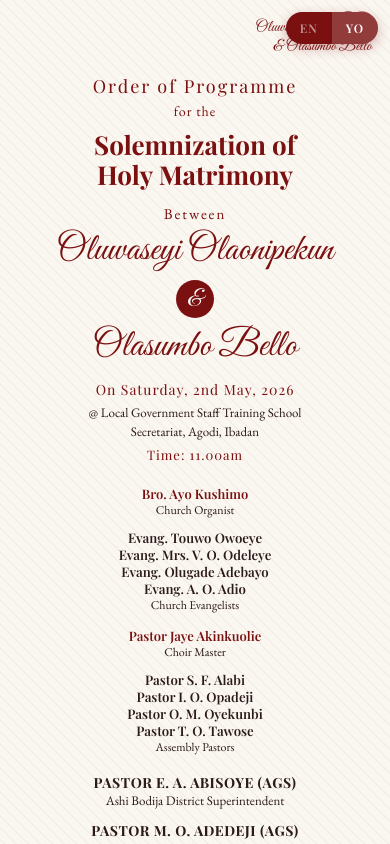
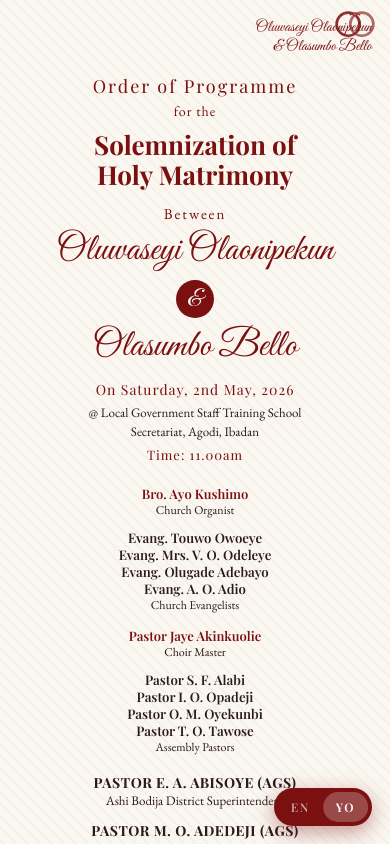
Before and after one commit to Sumbo-B/placeholder, a plain HTML site: page index.html in a window 390 px wide. Both pictures are taken after a click on the button "Switch language". Shown: the top 844 px of the page. Drawn offline with nearby package versions, Linux system fonts and the light colour scheme; a web font is replaced by a local one.

Commit message:
Polish language toggle: bottom-right, sliding knob, snap transition, scroll fade

```diff
--- a/index.html
+++ b/index.html
@@ -576,31 +576,52 @@
         .lang-toggle {
           display: inline-flex;
           position: fixed;
-          top: 12px;
-          right: 12px;
+          bottom: 18px;
+          right: 18px;
           z-index: 100;
           background: var(--red);
           border: none;
           border-radius: 999px;
-          padding: 0;
+          padding: 4px;
           font-family: "Playfair Display", serif;
           font-size: 12px;
           font-weight: 600;
-          letter-spacing: 1px;
+          letter-spacing: 1.5px;
           color: white;
-          box-shadow: 0 4px 12px rgba(122, 16, 16, 0.3);
-          overflow: hidden;
+          box-shadow: 0 6px 20px rgba(122, 16, 16, 0.4);
           cursor: pointer;
+          transition: opacity 0.45s ease, transform 0.45s ease;
+        }
+        .lang-toggle .lang-knob {
+          position: absolute;
+          top: 4px;
+          left: 4px;
+          width: calc(50% - 4px);
+          height: calc(100% - 8px);
+          background: rgba(255, 255, 255, 0.24);
+          border-radius: 999px;
+          transition: transform 0.45s cubic-bezier(0.34, 1.56, 0.64, 1);
+          pointer-events: none;
+        }
+        body[data-lang="yo"] .lang-toggle .lang-knob {
+          transform: translateX(100%);
         }
         .lang-toggle .lang-opt {
-          padding: 8px 14px;
+          position: relative;
+          z-index: 1;
+          padding: 7px 13px;
           background: transparent;
-          color: rgba(255, 255, 255, 0.55);
-          transition: background 0.2s, color 0.2s;
+          color: rgba(255, 255, 255, 0.6);
+          transition: color 0.35s ease;
         }
         .lang-toggle .lang-opt.active {
-          background: rgba(255, 255, 255, 0.18);
           color: white;
+        }
+
+        /* Fade out toggle while user is scrolling */
+        body.is-scrolling .lang-toggle {
+          opacity: 0.18;
+          transform: scale(0.92) translateY(4px);
         }
 
         body[data-lang="en"] [data-lang="yo"] {
@@ -608,6 +629,41 @@
         }
         body[data-lang="yo"] [data-lang="en"] {
           display: none;
+        }
+
+        /* Thanos snap: blur + dissolve out, then materialize back in */
+        @keyframes snapOut {
+          0% {
+            opacity: 1;
+            filter: blur(0) saturate(1);
+            transform: translateY(0) scale(1);
+          }
+          100% {
+            opacity: 0;
+            filter: blur(10px) saturate(0.3);
+            transform: translateY(-14px) scale(1.04);
+          }
+        }
+        @keyframes snapIn {
+          0% {
+            opacity: 0;
+            filter: blur(10px) saturate(0.3);
+            transform: translateY(14px) scale(0.96);
+          }
+          100% {
+            opacity: 1;
+            filter: blur(0) saturate(1);
+            transform: translateY(0) scale(1);
+          }
+        }
+        body[data-lang="en"].snapping-out [data-lang="en"],
+        body[data-lang="yo"].snapping-out [data-lang="yo"] {
+          animation: snapOut 0.42s
+            cubic-bezier(0.55, 0.08, 0.68, 0.53) forwards;
+        }
+        body[data-lang="en"].snapping-in [data-lang="en"],
+        body[data-lang="yo"].snapping-in [data-lang="yo"] {
+          animation: snapIn 0.55s cubic-bezier(0.16, 1, 0.3, 1) forwards;
         }
 
         /* When one column is hidden, the remaining one fills */
@@ -833,6 +889,7 @@
   </head>
   <body data-lang="en">
     <button class="lang-toggle" type="button" aria-label="Switch language">
+      <span class="lang-knob" aria-hidden="true"></span>
       <span class="lang-opt active" data-set-lang="en">EN</span
       ><span class="lang-opt" data-set-lang="yo">YO</span>
     </button>
@@ -2350,36 +2407,73 @@
         });
       })();
 
-      // Language toggle
+      // Language toggle with Thanos-snap transition + scroll fade
       (function () {
         var body = document.body;
         var toggle = document.querySelector(".lang-toggle");
         if (!toggle) return;
+
+        // Restore stored preference (no animation on initial load)
         var stored = null;
         try {
           stored = localStorage.getItem("programme-lang");
         } catch (e) {}
-        if (stored === "en" || stored === "yo") setLang(stored);
-
+        if (stored === "en" || stored === "yo") {
+          body.dataset.lang = stored;
+          syncButton(stored);
+        }
+
+        var animating = false;
         toggle.addEventListener("click", function (e) {
+          if (animating) return;
           var target = e.target.closest("[data-set-lang]");
-          if (!target) {
-            // Toggle when clicking the pill background
-            setLang(body.dataset.lang === "en" ? "yo" : "en");
-            return;
-          }
-          setLang(target.dataset.setLang);
+          var next = target
+            ? target.dataset.setLang
+            : body.dataset.lang === "en"
+            ? "yo"
+            : "en";
+          setLang(next);
         });
 
         function setLang(lang) {
-          body.dataset.lang = lang;
+          if (body.dataset.lang === lang) return;
+          animating = true;
+          syncButton(lang); // pill knob slides immediately
+
+          body.classList.add("snapping-out");
+          window.setTimeout(function () {
+            body.classList.remove("snapping-out");
+            body.dataset.lang = lang;
+            body.classList.add("snapping-in");
+            try {
+              localStorage.setItem("programme-lang", lang);
+            } catch (e) {}
+            window.setTimeout(function () {
+              body.classList.remove("snapping-in");
+              animating = false;
+            }, 560);
+          }, 420);
+        }
+
+        function syncButton(lang) {
           toggle.querySelectorAll(".lang-opt").forEach(function (opt) {
             opt.classList.toggle("active", opt.dataset.setLang === lang);
           });
-          try {
-            localStorage.setItem("programme-lang", lang);
-          } catch (e) {}
-        }
+        }
+
+        // Fade toggle while scrolling, restore after a short idle window
+        var scrollTimer;
+        window.addEventListener(
+          "scroll",
+          function () {
+            body.classList.add("is-scrolling");
+            window.clearTimeout(scrollTimer);
+            scrollTimer = window.setTimeout(function () {
+              body.classList.remove("is-scrolling");
+            }, 650);
+          },
+          { passive: true }
+        );
       })();
     </script>
   </body>
```
